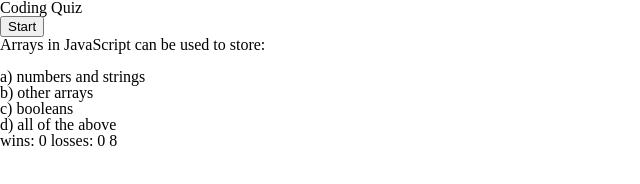
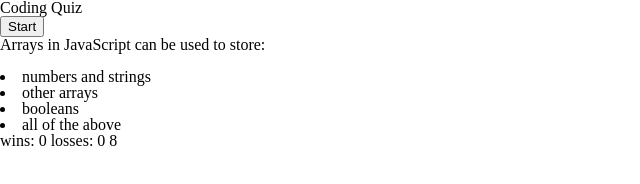
Before and after one commit to ItzBindi/Code-Quiz, a plain HTML site: page index.html in a window 1280 px wide. Both pictures are taken after a click on the button "Start". Shown: the full height of the page, 0-640 px from the left. Drawn offline with Linux system fonts and the light colour scheme.

Commit message:
pushing changes done with tutor

```diff
--- a/assets/js/script.js
+++ b/assets/js/script.js
@@ -11,7 +11,7 @@ var questionsList = [
             c: "alerts",
             d: "numbers"
         },
-        correctAnswer: "c"
+        correctAnswer: "alerts"
     },
     {
         question: "Arrays in JavaScript can be used to store:",
@@ -21,10 +21,10 @@ var questionsList = [
             c: "booleans",
             d: "all of the above"
         },
-        correctAnswer: "d"
+        correctAnswer: "all of the above"
     }
 ]
-
+console.log(questionsList[1].answers.b);
 startbtn.addEventListener("click", function(e){
 
     randomquestion();
@@ -40,16 +40,23 @@ startbtn.addEventListener("click", function(e){
         }
     }, 1000)
 })
-
+var answerBox = document.getElementById("hello");
 
     function randomquestion() {
     var randques = questionsList[Math.floor(Math.random() * questionsList.length)];
     console.log(randques);
+
     var randquesdisplay = randques.question+ "<br><br>";
-
+        console.log(randquesdisplay);
     var answers = randques.answers;
-    for (var prop in answers) {
-      randquesdisplay += prop + ") " + answers[prop] + "<br>";
+    //this loop iterates over an object where answersKey is the current key and answers is the object we are looping through
+    for (var answersKey in answers) {
+        var answerEl = document.createElement("li");
+        answerEl.textContent = answers[answersKey];
+        console.log(answerEl);
+        answerBox.append(answerEl);
+        // node.appendChild(node)
+        // randquesdisplay += answersKey + ") " + answers[answersKey] + "<br>";
     }
 
     h2El.innerHTML = randquesdisplay;
@@ -57,9 +64,10 @@ startbtn.addEventListener("click", function(e){
 
   }
 
-  h2El.addEventListener("click", function() {
-    var correct = questionsList.correctAnswer
-    if(correct === true)
-    console.log(correct);
+  function questionClick(event) {
+    let text = event.target.value;
+    // document.getElementById("demo").innerHTML = text;
+    console.log(text);
+  }
 
-  })
+  document.addEventListener("click", questionClick)
--- a/index.html
+++ b/index.html
@@ -12,7 +12,11 @@
 <body>
     <Header>Coding Quiz</Header>
     <button id="start">Start</button>
-    <h2 id="word"></h2>
+    <div id="word">
+
+    </div>
+    <div id="hello"></div>
+
     <section>
         wins: <span id="wins">0</span>
         losses: <span id="losses">0</span>
```
Also changed, not shown: 1 other file.
